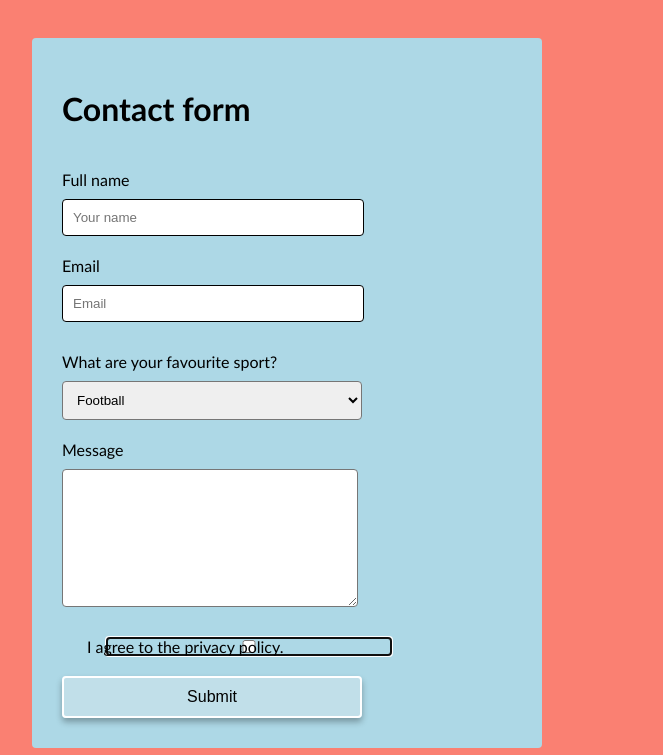
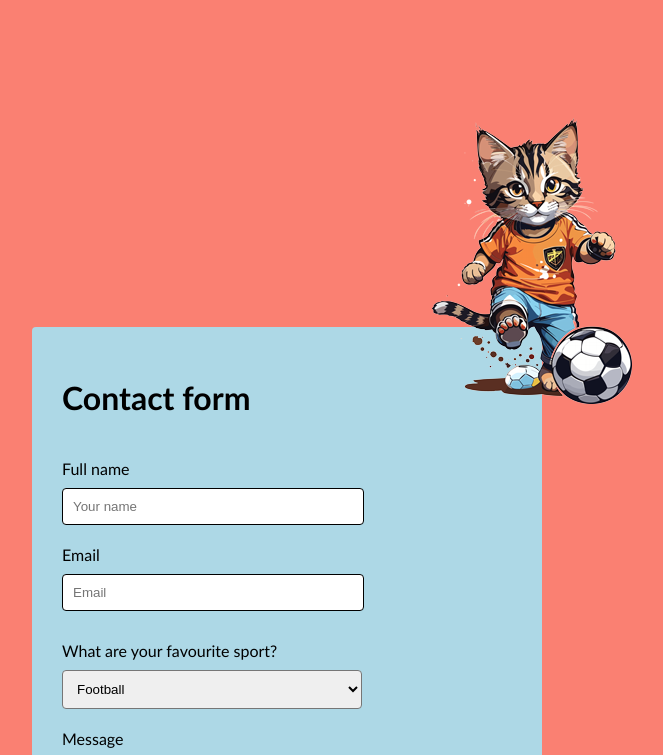
Before and after one commit to emeliethorin/Form, a plain HTML site: page index.html in a window 1280 px wide. Shown: the top 755 px of the page, without its empty margins (353-1016 px from the left). Drawn offline with Linux system fonts and the light colour scheme.

Commit message:
image added

```diff
--- a/index.html
+++ b/index.html
@@ -10,6 +10,7 @@
 
 <body>
     <main>
+        <img src="images/football-cat.png" alt="Cat playing football">
         <form action="">
             <h1>Contact form</h1>
             <label for="name" class="label">Full name</label>
--- a/styles/index.css
+++ b/styles/index.css
@@ -7,6 +7,12 @@ body {
     position: relative;
     top: 10px;
     font-family: 'Trebuchet MS', 'Lucida Sans Unicode', 'Lucida Grande', 'Lucida Sans', Arial, sans-serif;
+}
+
+img {
+    position: relative;
+    left: 400px;
+    top: 80px;
 }
 
 h1 {
@@ -23,6 +29,7 @@ form {
     padding: 30px;
     border-radius: 4px;
     margin: 0px;
+    margin-bottom: 20px;
 }
 
 input {
```
Also changed, not shown: images/football-cat.png (added).
